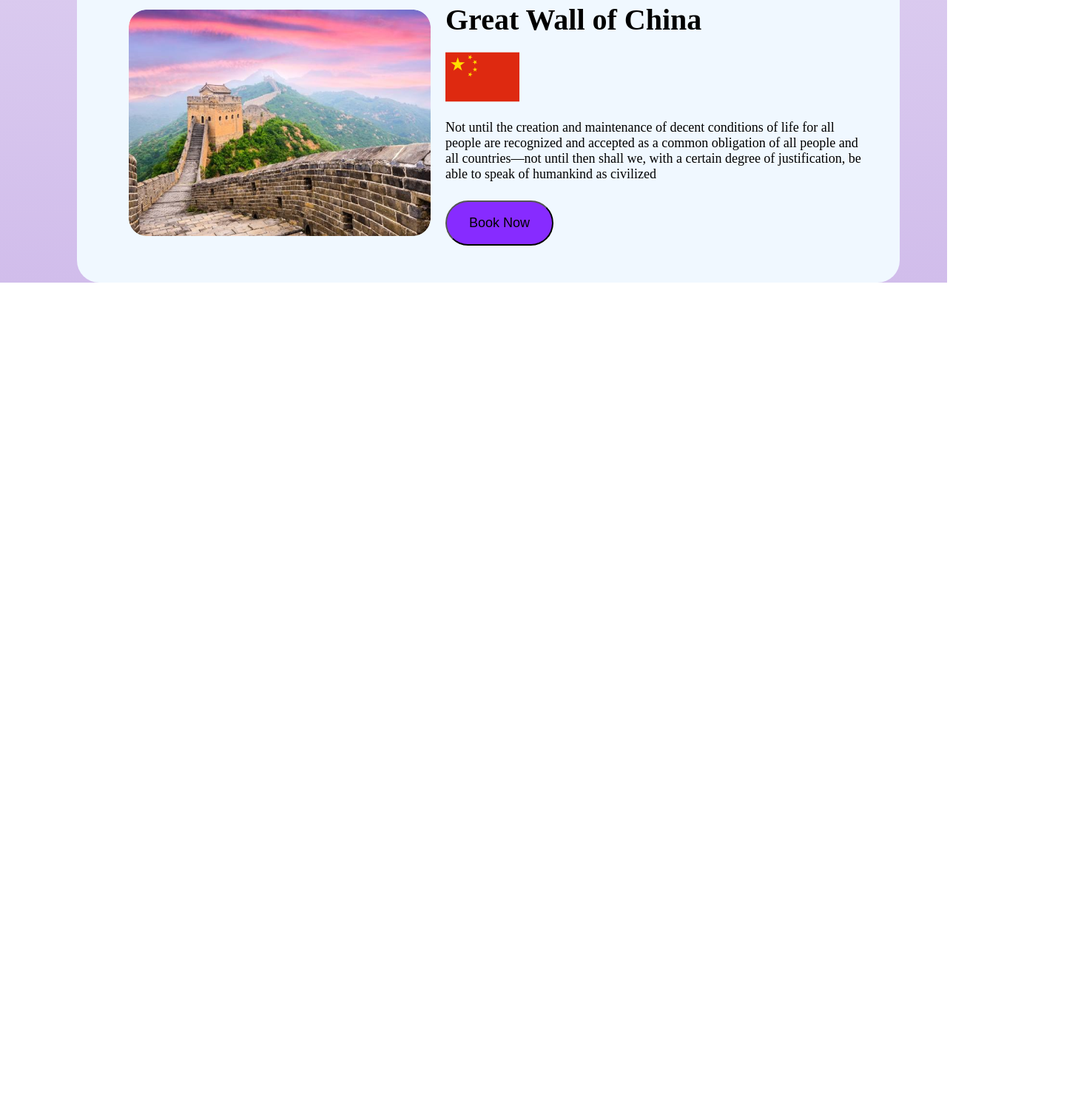
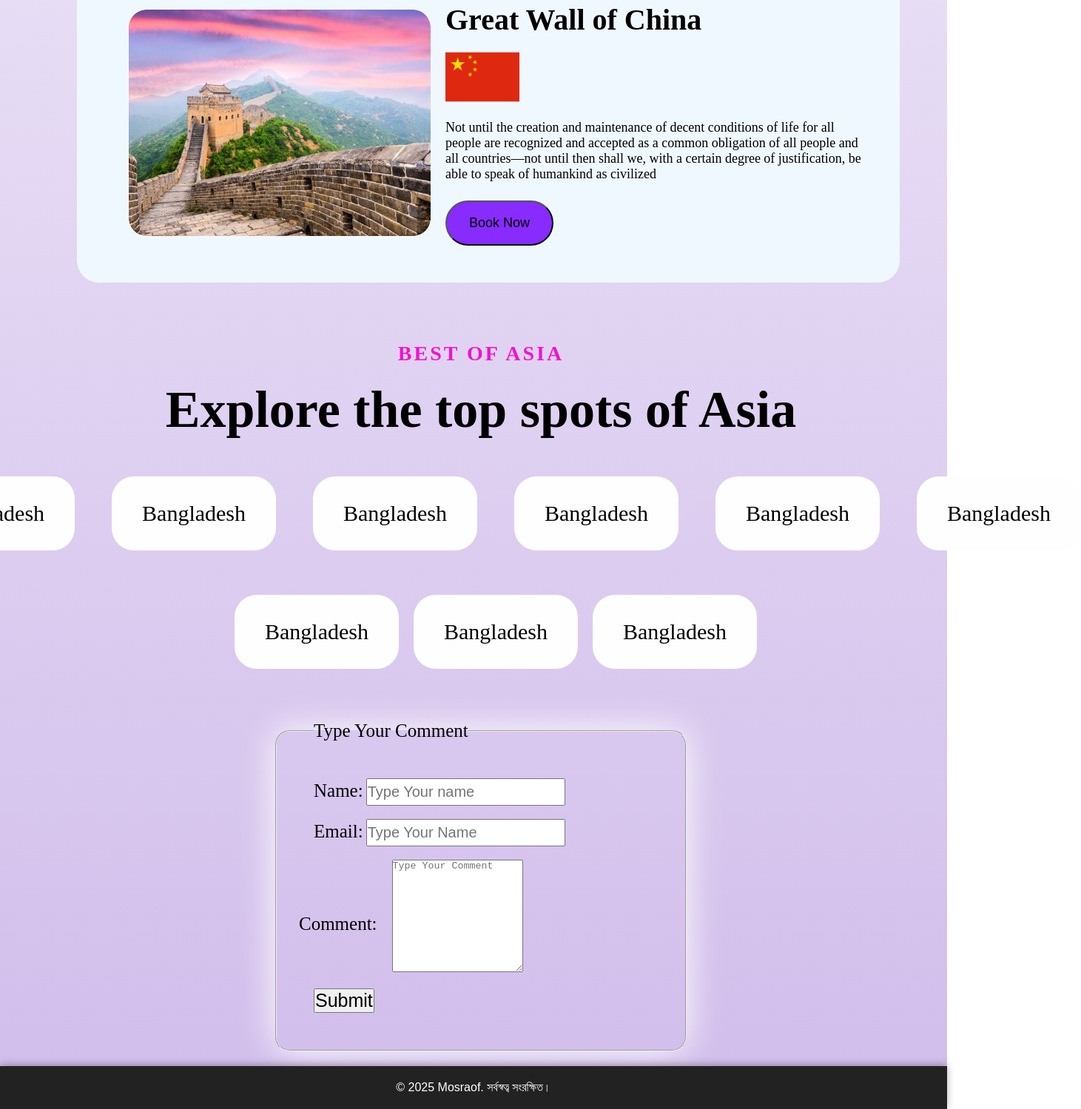
Before and after one commit to Mosarof-pro/website6, a plain HTML site: page home.html in a window 1280 px wide. Shown: the part 1575-3074 px from the top of the page at 74% size, 1461 px wide, since content can reach past the window. Before the commit the page ends 1957 px from the top, so only its background shows below. Drawn offline with Linux system fonts and the light colour scheme.

Commit message:
some line added

```diff
--- a/home.html
+++ b/home.html
@@ -19,17 +19,17 @@
            <div class="menu">
             <ul class="menu-prat">
                 <li><a href="#">home</a></li>
-                <li><a href="#">about</a></li>
-                <li><a href="#">service</a></li>
-                <li><a href="#">contact</a></li>
-                <li><a href="#">form</a></li>
+                <li><a href="#about">about</a></li>
+                <li><a href="#service">service</a></li>
+                <li><a href="#contact">contact</a></li>
+                <li><a  target="_blank" href="http://127.0.0.1:5500/index.html">form</a></li>
             </ul>
            </div>
 
         </header>
         <!-- about-section-start -->
 
-        <section>
+        <section id="about">
                 <div class="about">
                     <div class="about-left">
                         <h1 >From SouthEast Asia <span class="about-heading">to <br> The World</span></h1>
@@ -44,7 +44,7 @@
         </section>
         <!-- about-end -->
          <!-- service-start -->
-          <section>
+          <section id="service">
             <div class="service">
                 <h2 class="service-heading">service</h2>
                 <h1>Why Book using Tour Mama</h1>
@@ -69,7 +69,7 @@
           </section>
           <!-- service-end -->
            <!-- contact-prat -->
-            <section>
+            <section id="contact">
                 <div class="contact">
                 <h2 class="service-heading contact-1">service</h2>
                 <h1 class="heading-1">Why Book using Tour Mama</h1>
@@ -86,8 +86,59 @@
                 </div>
             </div>
             </section>
+            <!-- extra-prat -->
+          <section>
+            <div class="other">
+                <h2 class="service-heading contact-1">BEST OF ASIA</h2>
+                <h1 class="heading-1">Explore the top spots of Asia</h1>
+                <div class="other-optin">
+                    <div class="crad">Bangladesh</div>
+                    <div class="crad">Bangladesh</div>
+                    <div class="crad">Bangladesh</div>
+                    <div class="crad">Bangladesh</div>
+                    <div class="crad">Bangladesh</div>
+                    <div class="crad">Bangladesh</div>
+                </div>
+                <div class="other-option2">
+                    <div class="crad">Bangladesh</div>
+                    <div class="crad">Bangladesh</div>
+                    <div class="crad">Bangladesh</div>
+                </div>
+            </div>
+          </section>
+          <section>
+            <div class="all-32">
+                <form action="#">
+                    <fieldset>
+                        <legend class="label-1">Type Your Comment</legend>
+                        <label class="label-1" for="name"> Name:</label>
+                        <input class="input-1" type="text" placeholder="Type Your name" id="name"><br><br>
+                        <label class="label-1" for="email">Email:</label>
+                        <input class="input-1" type="email" placeholder="Type Your Name" id="email"><br><br>
+                        <div class="com">
+                            <div class="com1">
+                                <label class="label-1 com" for="commenr">Comment:</label>
+
+                            </div>
+                            <div class="com2">
+                                <textarea name="comment" id="commenr" placeholder="Type Your Comment" rows="10"></textarea> <br><br>
+                            </div>
+                        </div>
+
+                        <input class="label-1 sub" type="submit" name="submit" value="Submit">
+                    </fieldset>
+
+                </form>
+            </div>
+          </section>
+
+
+
 
     </div>
+     <footer class="footer">
+                    <p>© 2025 Mosraof. সর্বস্বত্ব সংরক্ষিত।</p>
+                </footer>
    </section>
 </body>
 </html>
--- a/style.css
+++ b/style.css
@@ -204,3 +204,62 @@ fieldset{
     margin-top: 25px;
     margin-right: 25px;
 }
+/* other */
+.other{
+    padding: 50px 0;
+}
+.other-optin{
+    display: flex;
+    justify-content: center;
+    align-items: center;
+    gap: 30px;
+}
+.crad{
+
+    background-color: #fefeff;
+    font-size: 30px;
+    padding: 33px 41px;
+    border-radius: 30px ;
+    margin-top: 20px;
+}
+.other-option2{
+    display: flex;
+    justify-content: center;
+    margin-top: 40px;
+}
+/* other-end */
+.all-32{
+    width: 50%;
+    margin: auto;
+   padding: 20px 0;
+}
+form{
+    border-radius: 20px;
+}
+fieldset{
+    padding: 50px;
+    border-radius: 20px;
+    box-shadow: 0px 0px 50px 0 white;
+}
+.com{
+    display: flex;
+    align-items: center;
+    justify-content: start;
+    margin-left: -20px;
+}
+.sub{
+    margin-left: px;
+}
+/* footer */
+.footer {
+  background-color: #222;
+  color: #fff;
+  text-align: center;
+  padding: 20px 0;
+  font-family: Arial, sans-serif;
+  font-size: 16px;
+  box-shadow: 0 -2px 10px rgba(0, 0, 0, 0.3);
+  position: relative;
+  bottom: 0;
+  width: 100%;
+}
```
